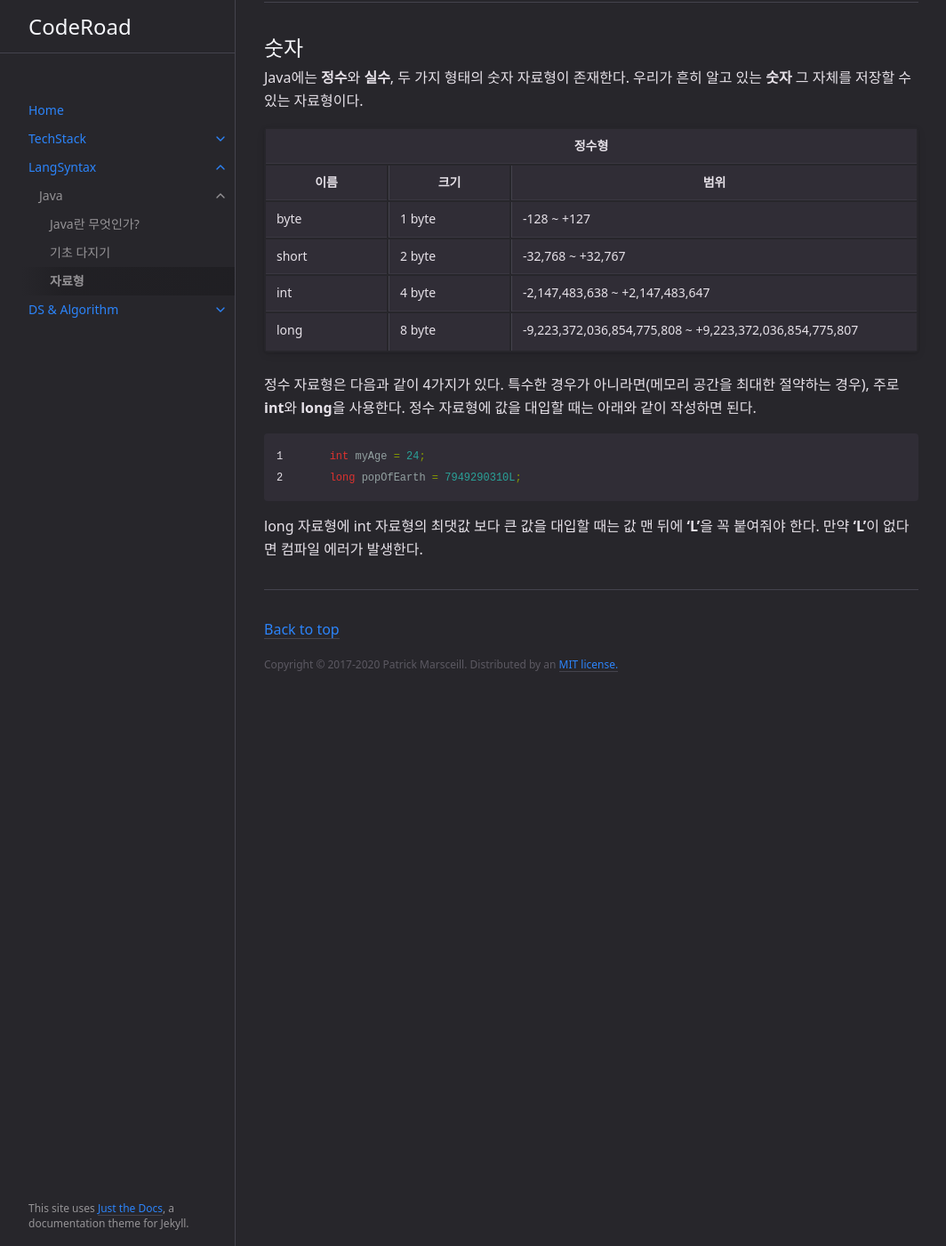
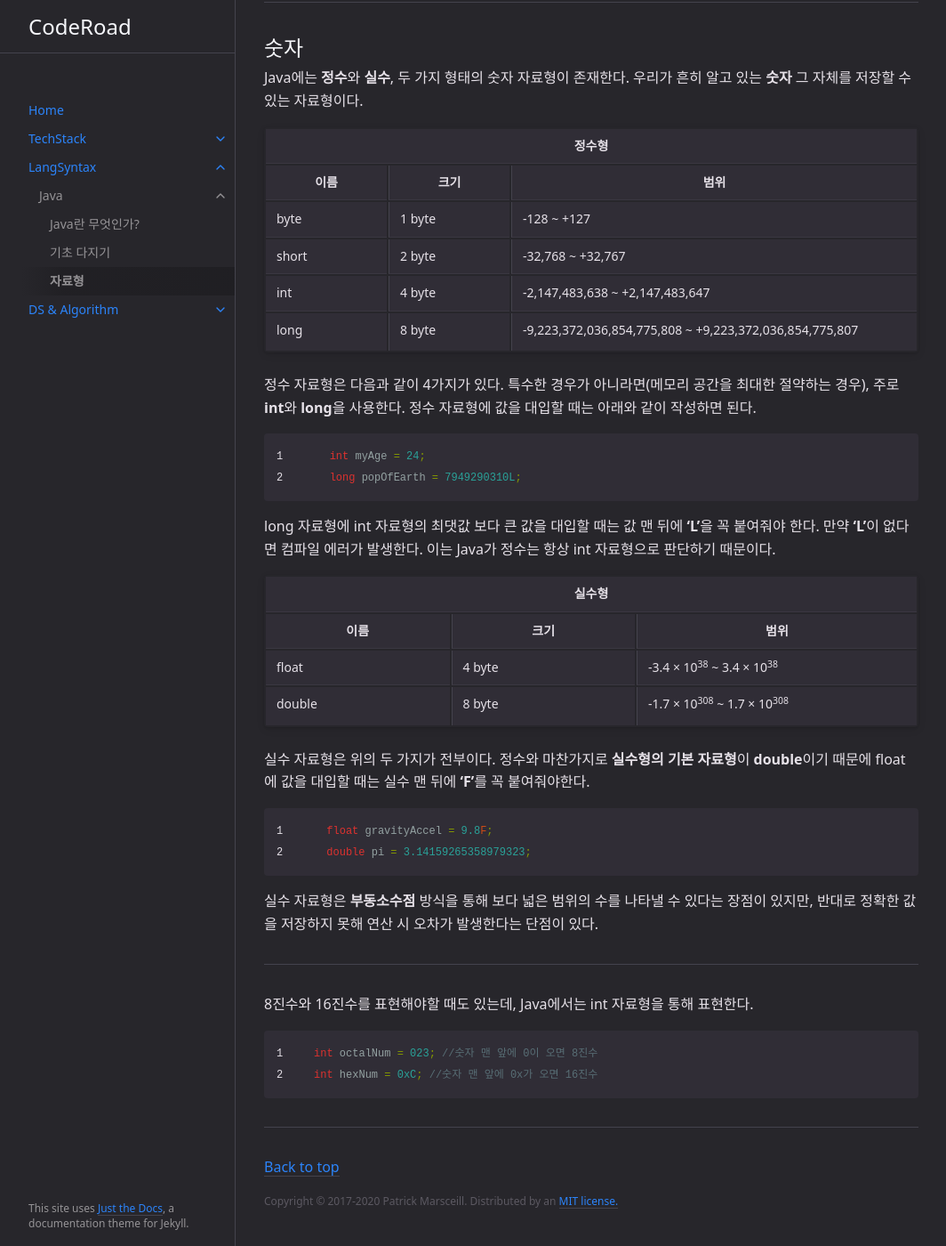
Before and after one commit to hangillee/hangillee.github.io, a Jekyll site: the page built from docs/LangSyntax/Java/03.md, in a window 1280 px wide and 1400 px high, scrolled down 279 px. Shown: the whole window at 89% size, without its empty margins (107-1171 px from the left). Built offline with Jekyll 4.4.1, drawn with Linux system fonts in a browser that asks for light colours.

Commit message:
CHORE Edit datatype page

````diff
--- a/docs/LangSyntax/Java/03.md
+++ b/docs/LangSyntax/Java/03.md
@@ -59,4 +59,44 @@ int myAge = 24;
 long popOfEarth = 7949290310L;
 ```
 
-long 자료형에 int 자료형의 최댓값 보다 큰 값을 대입할 때는 값 맨 뒤에 **'L'**을 꼭 붙여줘야 한다. 만약 **'L'**이 없다면 컴파일 에러가 발생한다.
+long 자료형에 int 자료형의 최댓값 보다 큰 값을 대입할 때는 값 맨 뒤에 **'L'**을 꼭 붙여줘야 한다. 만약 **'L'**이 없다면 컴파일 에러가 발생한다. 이는 Java가 정수는 항상 int 자료형으로 판단하기 때문이다.
+
+
+<table>
+    <tr>
+        <th colspan="3">실수형</th>
+    </tr>
+    <tr>
+        <th>이름</th>
+        <th>크기</th>
+        <th>범위</th>
+    </tr>
+    <tr>
+        <td>float</td>
+        <td>4 byte</td>
+        <td>-3.4 × 10<sup>38</sup> ~ 3.4 × 10<sup>38</sup></td>
+    </tr>
+    <tr>
+        <td>double</td>
+        <td>8 byte</td>
+        <td>-1.7 × 10<sup>308</sup> ~ 1.7 × 10<sup>308</sup></td>
+    </tr>
+</table>
+
+실수 자료형은 위의 두 가지가 전부이다. 정수와 마찬가지로 **실수형의 기본 자료형**이 **double**이기 때문에 float에 값을 대입할 때는 실수 맨 뒤에 **'F'**를 꼭 붙여줘야한다.
+
+```java
+float gravityAccel = 9.8F;
+double pi = 3.14159265358979323;
+```
+
+실수 자료형은 **부동소수점** 방식을 통해 보다 넓은 범위의 수를 나타낼 수 있다는 장점이 있지만, 반대로 정확한 값을 저장하지 못해 연산 시 오차가 발생한다는 단점이 있다.
+
+---
+
+8진수와 16진수를 표현해야할 때도 있는데, Java에서는 int 자료형을 통해 표현한다.
+
+```java
+int octalNum = 023; //숫자 맨 앞에 0이 오면 8진수
+int hexNum = 0xC; //숫자 맨 앞에 0x가 오면 16진수
+```
````
